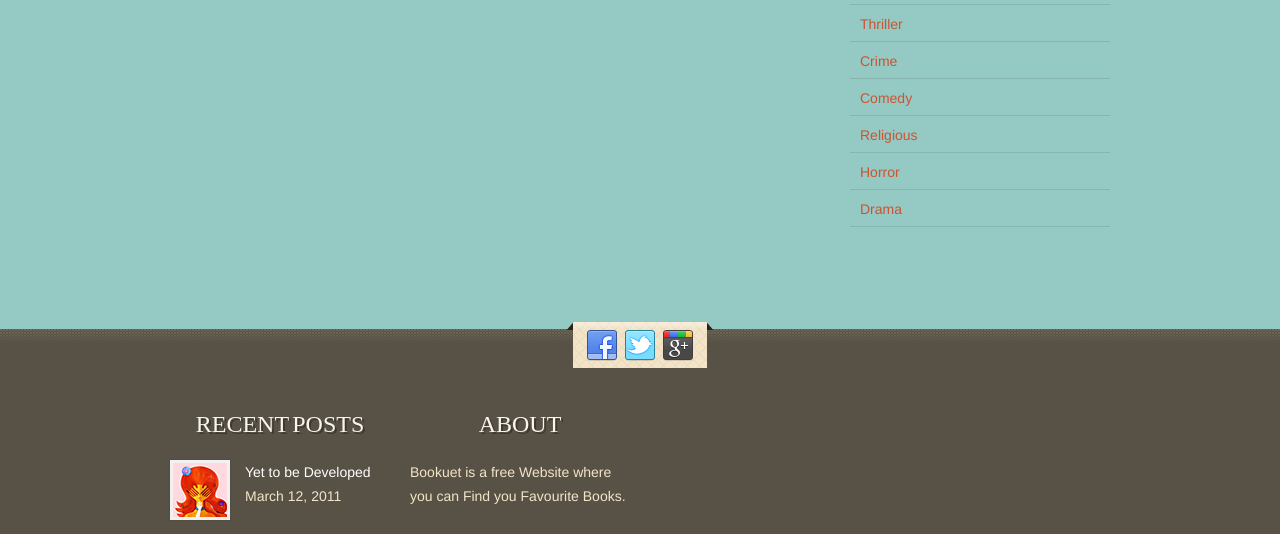
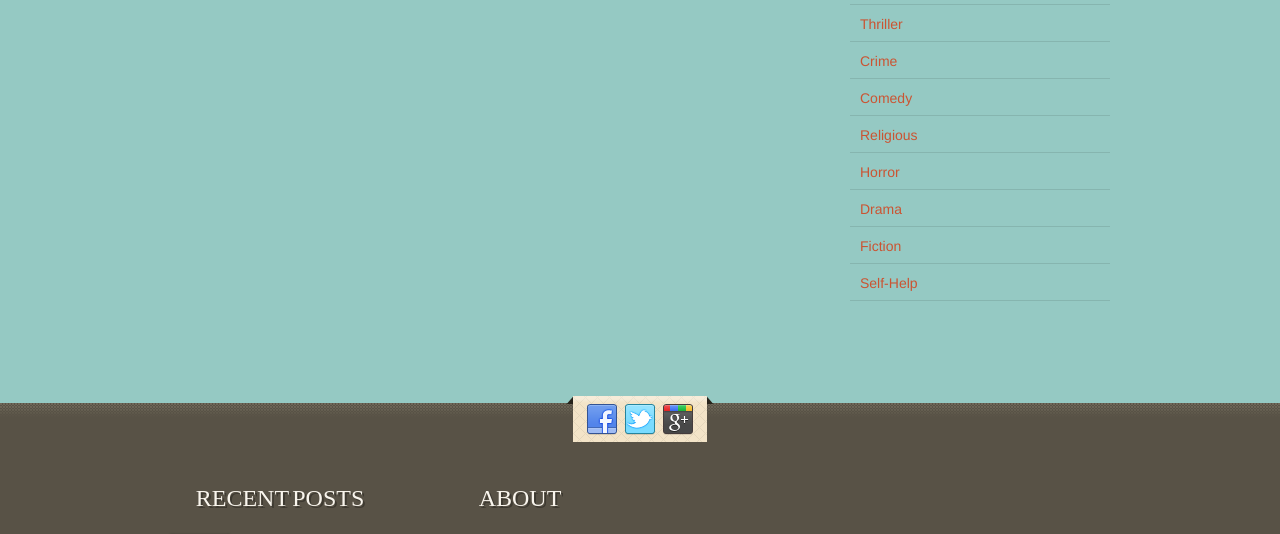
Before and after one commit to ayaan-47/TheBookuet, a Django app: page /synopsis in a window 1280 px wide. Shown: the part 981-1515 px from the top of the page. Run offline with Django 3.2, Linux system fonts and the light colour scheme; data comes from the database, SQL or seed files in the repository; data that the repository does not hold is empty; some web fonts are replaced.

Commit message:
Added 2 New Genres
Signed-off-by: Ayaan Lone <ayaan.lone12@gmail.com>

```diff
--- a/templates/all_books.html
+++ b/templates/all_books.html
@@ -18,6 +18,8 @@
             <li><a href="{%url 'genre' 5%}">Religious</a></li>
             <li><a href="{%url 'genre' 6%}">Horror</a></li>
             <li><a href="{%url 'genre' 7%}">Drama</a></li>
+            <li><a href="{%url 'genre' 8%}">Fiction</a></li>
+            <li><a href="{%url 'genre' 9%}">Self-Help</a></li>
 
           </ul>
           {% if shelfed %}
--- a/templates/synopsis.html
+++ b/templates/synopsis.html
@@ -75,6 +75,8 @@
             <li class="cat-item"><a href="{%url 'genre_synopsis' 5%}">Religious<span class="post-counter"> </span></a></li>
             <li class="cat-item"><a href="{%url 'genre_synopsis' 6%}">Horror<span class="post-counter"> </span></a></li>
             <li class="cat-item"><a href="{%url 'genre_synopsis' 7%}">Drama<span class="post-counter"> </span></a></li>
+            <li class="cat-item"><a href="{%url 'genre_synopsis' 8%}">Fiction<span class="post-counter"> </span></a></li>
+            <li class="cat-item"><a href="{%url 'genre_synopsis' 9%}">Self-Help<span class="post-counter"> </span></a></li>
 
 
           </ul>
```
Also changed, not shown: 1 other file.
